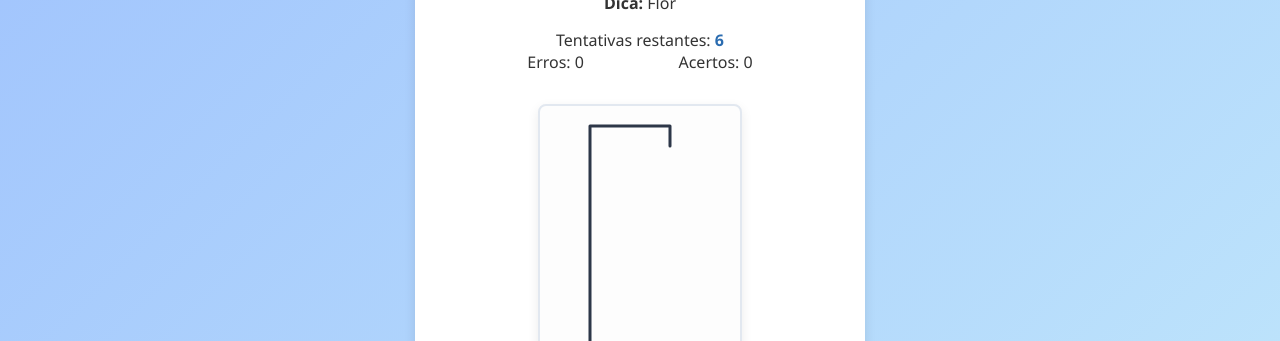
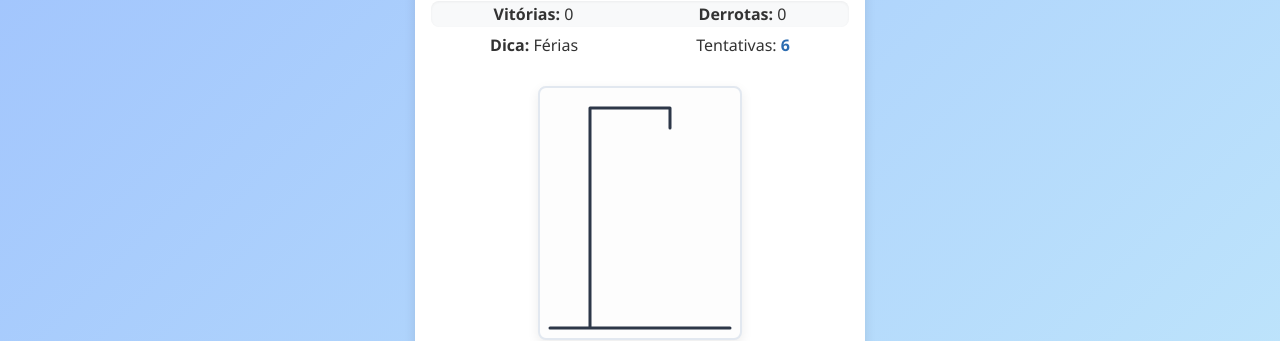
Before and after one commit to mirraelly/hangman, a plain HTML site: page index.html in a window 1280 px wide. Shown: the part 114-455 px from the top of the page. Drawn offline with Linux system fonts and the light colour scheme.

Commit message:
Ajusta pontuação das palavras para reconhecer ç e ajusta layout para campos de vitórias e derrotas.

```diff
--- a/index.html
+++ b/index.html
@@ -23,24 +23,22 @@
         </div> -->
       </header>
 
-      <div class="text-sm text-gray-600 mt-2">
-        <strong>Dica:</strong> <span id="hint-text">Carregando...</span>
+      <div class="container-count">
+        <p><strong>Vitórias: </strong><span id="hits-count">0</span></p>
+        <p><strong>Derrotas: </strong><span id="defeats-count">0</span></p>
       </div>
 
-      <div>
+      <div class="container-dica">
+        <div class="text-sm text-gray-600 mt-2">
+          <strong>Dica:</strong> <span id="hint-text">Carregando...</span>
+        </div>
         <div class="info" id="tries-container">
           <p class="text-tentativa">
-            Tentativas restantes: <span id="tries-left">6</span>
+            Tentativas: <span id="tries-left">6</span>
           </p>
-          <div class="container-count">
-            <p>Erros: <span id="defeats-count">0</span></p>
-            <p>Acertos: <span id="hits-count">0</span></p>
-          </div>
         </div>
-
-        <div id="message" class="message"></div>
       </div>
-
+      <div id="message" class="message"></div>
       <canvas
         id="hangman-canvas"
         width="200"
--- a/script.js
+++ b/script.js
@@ -1,4 +1,5 @@
 let words = [];
+let wordQueue = [];
 let selectedWord = "";
 let selectedHint = "";
 let correctLetters = [];
@@ -8,6 +9,7 @@ let remainingTries = maxTries;
 let isGameOver = false;
 let hitCount = 0;
 let defCount = 0;
+let normalizedSelectedWord = "";
 
 const wordEl = document.getElementById("word");
 const triesEl = document.getElementById("tries-left");
@@ -20,15 +22,28 @@ const triesContainer = document.getElementById("tries-container");
 const hitsEl = document.getElementById("hits-count");
 const defeats = document.getElementById("defeats-count");
 
+function shuffleArray(array) {
+    for (let i = array.length - 1; i > 0; i--) {
+        const j = Math.floor(Math.random() * (i + 1));
+        [array[i], array[j]] = [array[j], array[i]];
+    }
+}
+
 function startGame() {
-    if (words.length === 0) {
-        console.error("Nenhuma palavra foi carregada.");
-        return;
+    if (wordQueue.length === 0) {
+        wordQueue = [...words];
+        shuffleArray(wordQueue);
     }
 
-    const randomEntry = words[Math.floor(Math.random() * words.length)];
-    selectedWord = randomEntry.word.toLowerCase();
-    selectedHint = randomEntry.hint;
+    const currentEntry = wordQueue.shift();
+    selectedWord = currentEntry.word.toLowerCase();
+    selectedHint = currentEntry.hint;
+
+    normalizedSelectedWord = selectedWord
+        .normalize("NFD")
+        .replace(/[\u0300-\u036f]/g, "")
+        .replace(/ç/g, "c");
+
     correctLetters = [];
     wrongLetters = [];
     remainingTries = maxTries;
@@ -44,11 +59,13 @@ function startGame() {
 function updateDisplay() {
     wordEl.innerHTML = selectedWord
         .split("")
-        .map(letter => (correctLetters.includes(letter) ? letter : "_"))
+        .map((letter, index) => {
+            const normalized = letter.normalize("NFD").replace(/[\u0300-\u036f]/g, "").replace(/ç/g, "c");
+            return correctLetters.includes(normalized) ? letter : "_";
+        })
         .join(" ");
 
     triesEl.textContent = remainingTries;
-
     checkGameStatus();
     drawHangman(maxTries - remainingTries);
 }
@@ -75,16 +92,17 @@ function checkGameStatus() {
 
 
 function handleKeyPress(e) {
-    const letter = e.key.toLowerCase();
+    const rawLetter = e.key.toLowerCase();
+    const letter = rawLetter.normalize("NFD").replace(/[\u0300-\u036f]/g, "").replace(/ç/g, "c");
 
     if (!/^[a-z]$/.test(letter) || isGameOver) return;
 
     if (correctLetters.includes(letter) || wrongLetters.includes(letter)) {
-        messageEl.textContent = `⚠️ Você já tentou a letra "${letter.toUpperCase()}"`;
+        messageEl.textContent = `⚠️ Você já tentou a letra "${rawLetter.toUpperCase()}"`;
         return;
     }
 
-    if (selectedWord.includes(letter)) {
+    if (normalizedSelectedWord.includes(letter)) {
         correctLetters.push(letter);
     } else {
         wrongLetters.push(letter);
@@ -101,6 +119,8 @@ fetch("words.json")
     .then(response => response.json())
     .then(data => {
         words = data.words;
+        wordQueue = [...words];
+        shuffleArray(wordQueue);
         startGame();
     })
     .catch(error => {
@@ -109,7 +129,7 @@ fetch("words.json")
 
 function createKeyboard() {
     const keyboardContainer = document.getElementById("keyboard");
-    const alphabet = "abcdefghijklmnopqrstuvwxyzç";
+    const alphabet = "abcdefghijklmnopqrstuvwxyz";
 
     keyboardContainer.innerHTML = "";
 
@@ -127,15 +147,17 @@ function createKeyboard() {
     });
 }
 
-function simulateKeyPress(letter) {
-    if (!/^[a-z]$/.test(letter) || isGameOver) return;
+function simulateKeyPress(rawLetter) {
+    if (!/^[a-z]$/.test(rawLetter) || isGameOver) return;
+
+    const letter = rawLetter.normalize("NFD").replace(/[\u0300-\u036f]/g, "").replace(/ç/g, "c");
 
     if (correctLetters.includes(letter) || wrongLetters.includes(letter)) {
-        messageEl.textContent = `⚠️ Você já tentou a letra "${letter.toUpperCase()}"`;
+        messageEl.textContent = `⚠️ Você já tentou a letra "${rawLetter.toUpperCase()}"`;
         return;
     }
 
-    if (selectedWord.includes(letter)) {
+    if (normalizedSelectedWord.includes(letter)) {
         correctLetters.push(letter);
     } else {
         wrongLetters.push(letter);
--- a/style.css
+++ b/style.css
@@ -28,7 +28,7 @@ body {
   display: flex;
   flex-direction: column;
   align-items: center;
-  gap: 15px;
+  gap: 7px;
 }
 
 .game-header {
@@ -57,14 +57,27 @@ h1 {
   transition: color 0.3s ease;
 }
 
+.container-dica {
+  width: 100%;
+  display: flex;
+  justify-content: space-around;
+  align-items: center;
+}
+
 .text-tentativa {
   margin: 0;
 }
 
 .container-count {
+  width: 100%;
   display: flex;
   justify-content: space-around;
   align-items: center;
+  background-color: #f8f9fa;
+  border-radius: 8px;
+  padding: 2px 0;
+  margin: 10px 0 0 0;
+  box-shadow: inset 0 1px 3px rgba(0, 0, 0, 0.05);
 }
 
 .word {
--- a/words.json
+++ b/words.json
@@ -1,101 +1,121 @@
 {
   "words": [
     {
+      "id": 1,
       "word": "abacaxi",
       "hint": "Fruta",
       "difficulty": "fácil"
     },
     {
+      "id": 2,
       "word": "elefante",
       "hint": "Animal",
       "difficulty": "médio"
     },
     {
+      "id": 3,
       "word": "violino",
       "hint": "Instrumento musical",
       "difficulty": "difícil"
     },
     {
+      "id": 4,
       "word": "bicicleta",
       "hint": "Meio de transporte",
       "difficulty": "médio"
     },
     {
+      "id": 5,
       "word": "chocolate",
       "hint": "Doce",
       "difficulty": "fácil"
     },
     {
+      "id": 6,
       "word": "paralelepipedo",
       "hint": "Figura geométrica",
       "difficulty": "difícil"
     },
     {
+      "id": 7,
       "word": "cachorro",
       "hint": "Animal",
       "difficulty": "fácil"
     },
     {
+      "id": 8,
       "word": "telescopio",
       "hint": "Astronomia",
       "difficulty": "médio"
     },
     {
+      "id": 9,
       "word": "xadrez",
       "hint": "Jogo",
       "difficulty": "difícil"
     },
     {
+      "id": 10,
       "word": "praia",
       "hint": "Férias",
       "difficulty": "fácil"
     },
     {
+      "id": 11,
       "word": "dinossauro",
       "hint": "Animal",
       "difficulty": "médio"
     },
     {
+      "id": 12,
       "word": "otorrinolaringologista",
       "hint": "Médico",
       "difficulty": "difícil"
     },
     {
+      "id": 13,
       "word": "livro",
       "hint": "Objeto",
       "difficulty": "fácil"
     },
     {
+      "id": 14,
       "word": "girassol",
       "hint": "Flor",
       "difficulty": "médio"
     },
     {
+      "id": 15,
       "word": "ornitorrinco",
       "hint": "Mamífero",
       "difficulty": "difícil"
     },
     {
+      "id": 16,
       "word": "casa",
       "hint": "Lugar",
       "difficulty": "fácil"
     },
     {
+      "id": 17,
       "word": "montanha",
       "hint": "Geografia",
       "difficulty": "médio"
     },
     {
-      "word": "pneumoultramicroscopicossilicovulcanoconiose",
-      "hint": "Doença pulmonar",
+      "id": 18,
+      "word": "onça",
+      "hint": "Animal",
       "difficulty": "difícil"
     },
     {
+      "id": 19,
       "word": "sol",
       "hint": "Estrela",
       "difficulty": "fácil"
     },
     {
+      "id": 20,
       "word": "avião",
       "hint": "Transporte",
       "difficulty": "médio"
```
